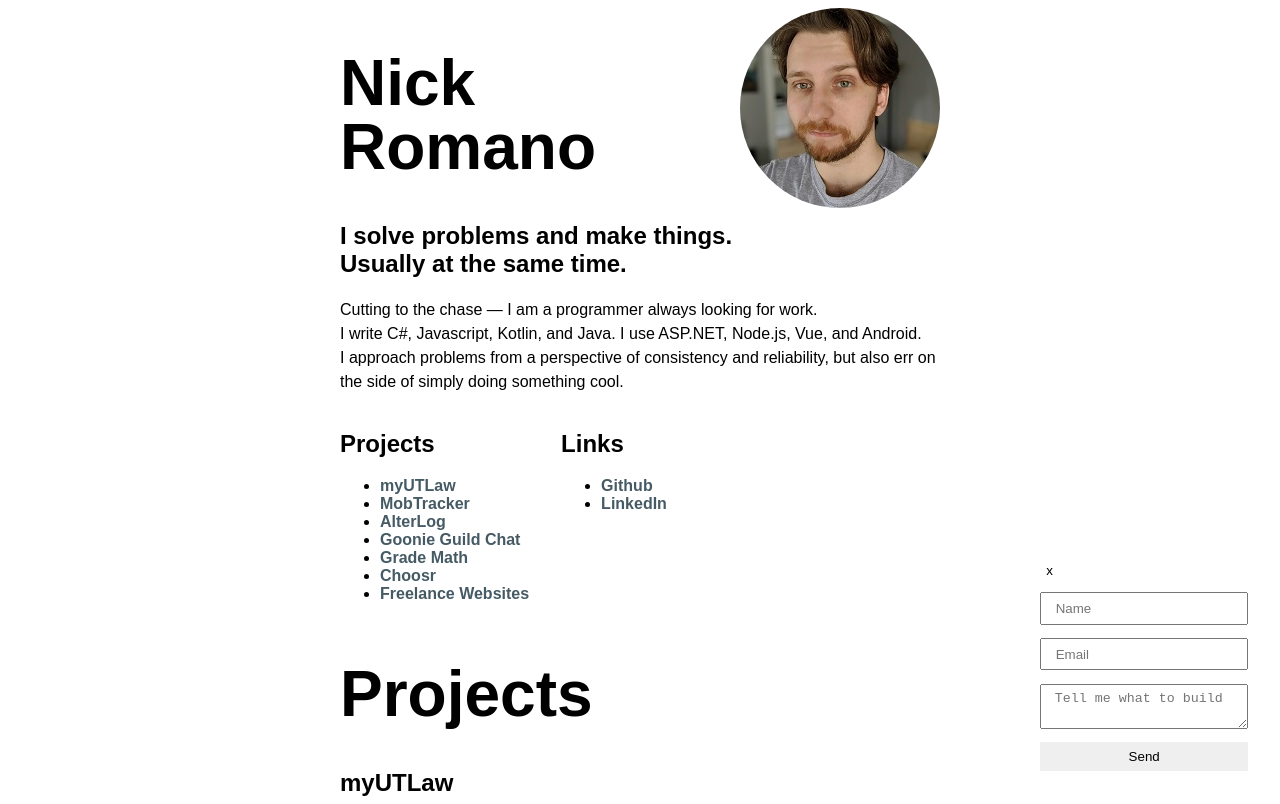
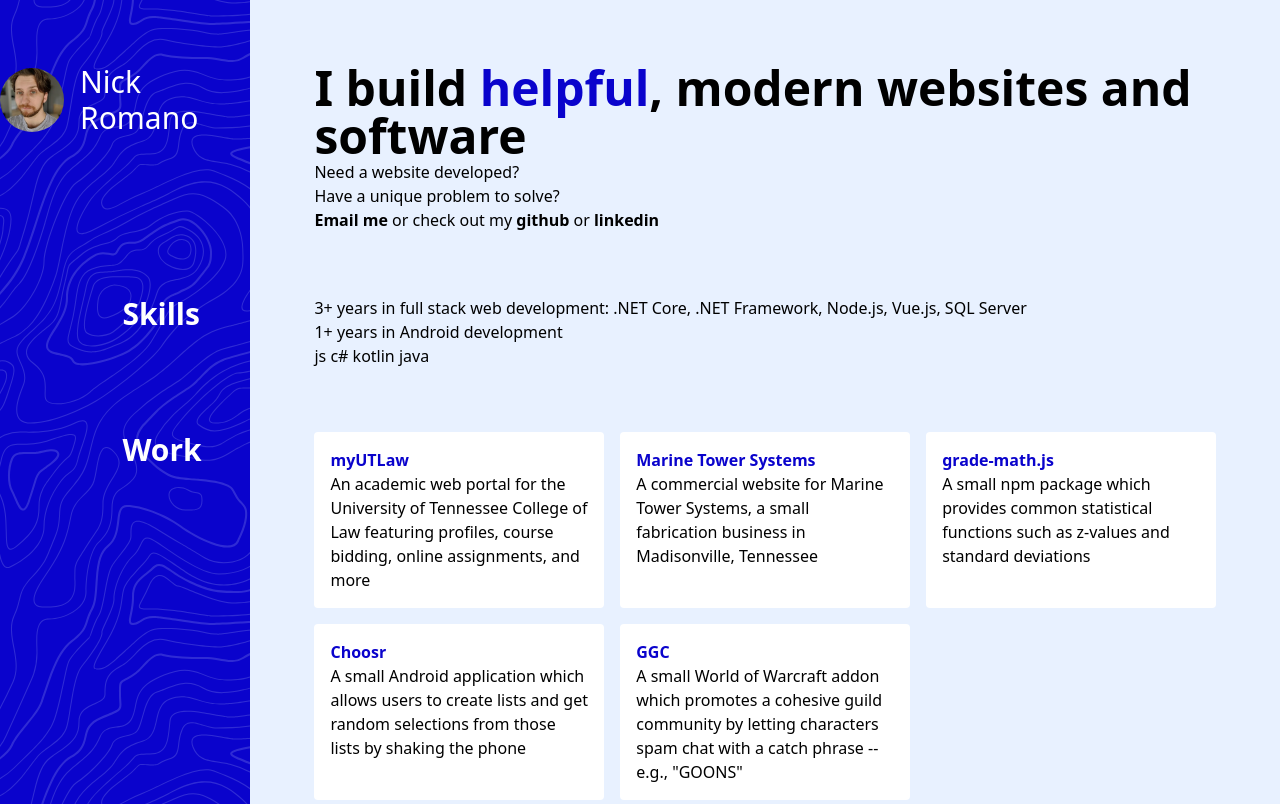
Before and after one commit to njromano/portfolio-website, a plain HTML site: page index.html in a window 1280 px wide. Shown: the top 804 px of the page. Drawn offline with nearby package versions, Linux system fonts and the light colour scheme.

Commit message:
big redesign with tailwind

```diff
--- a/index.html
+++ b/index.html
@@ -3,135 +3,74 @@
 <head>
     <meta charset="UTF-8">
     <title>Nick Romano</title>
-    <link rel="stylesheet" type="text/css" href="styles/main.css">
     <meta name="viewport" content="width=device-width, initial-scale=1.0">
+    <link href="https://unpkg.com/tailwindcss@^1.0/dist/tailwind.min.css" rel="stylesheet">
 </head>
 <body>
-<div class="container">
-    <div class="contact-floater" id="contact">
-        <input type="button" value="x" onclick="document.getElementById('contact').hidden = true">
-        <form action="https://mailthis.to/dev@njromano.com"
-              method="POST">
-            <input type="text" name="name" placeholder="Name">
-            <input type="email" name="_replyto" placeholder="Email">
-            <textarea name="message" placeholder="Tell me what to build"></textarea>
-            <input type="submit" value="Send">
-        </form>
-
-    </div>
-    <img src="img/me.jpg" id="me">
-    <h1>Nick Romano</h1>
-    <h2>I solve problems and make things.<br>Usually at the same time.</h2>
-    <p>Cutting to the chase &mdash; I am a programmer always looking for work.<br>I write C#, Javascript, Kotlin, and Java. I use ASP.NET, Node.js, Vue, and Android.<br>I approach problems from a perspective of consistency and reliability, but also err on the side of simply doing something cool.</p>
-    <div class="link-legs">
-        <div>
-            <h2>Projects</h2>
-            <ul>
-                <li><a href="#myUTLaw">myUTLaw</a></li>
-                <li><a href="#MobTracker">MobTracker</a></li>
-                <li><a href="#AlterLog">AlterLog</a></li>
-                <li><a href="#goonie">Goonie Guild Chat</a></li>
-                <li><a href="#grade-math">Grade Math</a></li>
-                <li><a href="#choosr">Choosr</li>
-                <li><a href="#freelance">Freelance Websites</a></li>
-            </ul>
-        </div>
-        <div>
-            <h2>Links</h2>
-            <ul>
-                <li><a href="https://github.com/njromano">Github</a></li>
-                <li><a href="https://www.linkedin.com/in/nicholas-romano-a74752b1/">LinkedIn</a></li>
-            </ul>
+<div class="flex min-h-screen">
+    <div class="hidden lg:block w-1/3 xl:w-1/4 text-white" style="background: #0A03CC url('./img/topography.svg'); fill: rgba(232,241,255, 0.17)">
+        <div class="flex items-center justify-center mt-16">
+            <img src="img/me.jpg" id="me" class="h-16 w-16 rounded-full">
+            <h1 class="font-light text-3xl ml-4">Nick Romano</h1>
         </div>
     </div>
+    <div class="w-full px-16 pt-16" style="background: #E8F1FF">
+        <h1 class="block lg:hidden font-light text-5xl">Nick Romano</h1>
+        <h1 class="text-5xl font-bold">I build <span style="color:#0A03CC">helpful</span>, modern websites and software</h1>
+        <p>Need a website developed?</p>
+        <p>Have a unique problem to solve?</p>
+        <a class="font-bold" href="mailto:dev@njromano.com">Email me</a>
+        or check out my
+        <a class="font-bold" href="https://github.com/njromano">github</a>
+        or
+        <a class="font-bold" href="https://www.linkedin.com/in/nicholas-romano-a74752b1/">linkedin</a>
+        <div class="my-16">
+            <h1 class="font-bold text-3xl lg:-ml-48 lg:text-white lg:float-left">Skills</h1>
+            <p>3+ years in full stack web development: .NET Core, .NET Framework, Node.js, Vue.js, SQL Server </p>
+            <p>1+ years in Android development</p>
+            <span>js</span> <span>c#</span> <span>kotlin</span> <span>java</span>
+        </div>
+        <h1 class="font-bold text-3xl lg:-ml-48 lg:text-white lg:float-left">Work</h1>
+        <div class="grid grid-cols-1 md:grid-cols-3 grid-flow-row gap-4">
+            <a href="https://my.law.utk.edu" class="rounded bg-white p-4 hover:shadow-lg">
+                <h2 class="font-bold" style="color:#0A03CC">myUTLaw</h2>
+                <p>An academic web portal for the
+                    University of Tennessee College of Law
+                    featuring profiles, course bidding, online
+                    assignments, and more</p>
+            </a>
+            <a href="http://marine-tower-systems.com" class="rounded bg-white p-4 hover:shadow-lg">
+                <h2 class="font-bold" style="color:#0A03CC">Marine Tower Systems</h2>
+                <p>A commercial website for Marine Tower
+                    Systems, a small fabrication business
+                    in Madisonville, Tennessee</p>
+            </a>
+            <a href="https://www.npmjs.com/package/grade-math" class="rounded bg-white p-4 hover:shadow-lg">
+                <h2 class="font-bold" style="color:#0A03CC">grade-math.js</h2>
+                <p>A small npm package which provides common
+                    statistical functions such as z-values and
+                    standard deviations</p>
+            </a>
+            <a href="https://play.google.com/store/apps/details?id=com.njromano.choosr" class="rounded bg-white p-4">
+                <h2 class="font-bold" style="color:#0A03CC">Choosr</h2>
+                <p>A small Android application which
+                    allows users to create lists and get
+                    random selections from those lists
+                    by shaking the phone</p>
+            </a>
+            <a href="https://www.curseforge.com/wow/addons/goonie-guild-chat" class="rounded bg-white p-4">
+                <h2 class="font-bold" style="color:#0A03CC">GGC</h2>
+                <p>A small World of Warcraft addon which
+                promotes a cohesive guild community
+                by letting characters spam chat with
+                a catch phrase -- e.g., "GOONS"</p>
+            </a>
+        </div>
+        <footer class="my-4">
+            &copy; <script>document.write(new Date().getFullYear())</script> Nick Romano
+        </footer>
+    </div>
+</div>
 
-    <h1>Projects</h1>
-    <h2 id="myUTLaw">myUTLaw</h2>
-    <img src="img/myUTLaw.png" id="project-myutlaw">
-    <p>myUTLaw is a web portal for the University of Tennessee College of Law. It provides hundreds of student, staff, and faculty with a platform to share information throughout the college.</p>
-    <p>With the help of a small IT team, we rewrote it in ASP.NET MVC 5, WebApi 2, Vue.js, and Node.js with Webpack. I am actively developing it. More information can be found on our <a href="https://utlawdevs.wordpress.com/">developer blog</a>.
-    <h3>Technologies</h3>
-    <ul>
-        <li>ASP.NET MVC 5, WebApi 2</li>
-        <li>Vue.js</li>
-        <li>Node.js</li>
-        <li>Webpack</li>
-    </ul>
-    <h3>Status</h3>
-    <p>In production</p>
-    <hr>
-
-    <h2 id="MobTracker">MobTracker</h2>
-    <img class="img-placeholder">
-    <p>MobTracker is a combat tracking web app designed for tabletop roleplaying games, specifically D&D 5th Edition. A game master can use it to track in-game combat data, much like a spreadsheet, but with many quality of life improvements.</p>
-    <h3>Technologies</h3>
-    <ul>
-        <li>Vue.js</li>
-        <li>Node.js</li>
-    </ul>
-    <h3>Status</h3>
-    <p>I am currently developing a way to efficiently create snapshots of data so that users can "undo" and "redo" their actions. I call it <a href="https://github.com/njromano/keep-js">keep-js</a></p>.
-    <hr>
-
-    <h2 id="AlterLog">AlterLog</h2>
-    <img class="img-placeholder">
-    <p>AlterLog is a mood-tracking web app focused on people with dissociative disorders. A user can track their mood states throughout their lives, and the app will provide users with insights into themselves and their thought patterns</p>
-    <h3>Technologies</h3>
-    <ul>
-        <li>Vue.js</li>
-        <li>Node.js</li>
-    </ul>
-    <h3>Status</h3>
-    <p>Backburner. <a href="https://njromano.com/alterlog.io/#/">Current progress</a></p>
-    <hr>
-
-    <h2 id="goonie">Goonie Guild Chat</h2>
-    <img class="img-placeholder">
-    <p>Goonie Guild Chat is a World of Warcraft addon developed for &lt;GOON SQUAD&gt;. It simply repeats the phrase "G💀💀NS" if someone says "G💀💀NS"' in guild chat.</p>
-    <h3>Technologies</h3>
-    <ul>
-        <li>LUA</li>
-    </ul>
-    <h3>Status</h3>
-    <p><a href="https://www.curseforge.com/wow/addons/goonie-guild-chat">Released</a></p>
-    <hr>
-
-    <h2 id="grade-math">Grade Math</h2>
-    <img class="img-placeholder">
-    <p>Grade Math is a simple npm package I made while creating a grading application for UT Law. It provides basic statistics functions like standard deviation and z-values.</p>
-    <h3>Technologies</h3>
-    <ul>
-        <li>Javascript</li>
-        <li>Node.js</li>
-        <li>Lodash</li>
-    </ul>
-    <h3>Status</h3>
-    <p><a href="https://www.npmjs.com/package/grade-math">Released</a></p>
-    <hr>
-
-    <h2 id="choosr">Choosr</h2>
-    <img src="img/choosr.png">
-    <p>Choosr is an Android application written as an introduction to the OS during my education. It lets users make lists and select from them randomly by shaking the phone.</p>
-    <h3>Technologies</h3>
-    <ul>
-        <li>Java</li>
-        <li>Android</li>
-    </ul>
-    <h3>Status</h3>
-    <p><a href="https://play.google.com/store/apps/details?id=com.njromano.choosr">Released</a> (but pretty outdated)</p>
-    <hr>
-
-    <h2 id="freelance">Freelance Websites</h2>
-    <img class="img-placeholder">
-    <p>I have also created commercial websites for the following companies</p>
-    <ul>
-        <li><a href="http://marine-tower-systems.com">Marine Tower Systems</a></li>
-    </ul>
-    <hr>
-
-    <footer>
-        &copy; <script>document.write(new Date().getFullYear())</script> Nick Romano
-    </footer>
-</div>
 </body>
 </html>
--- a/styles/main.css
+++ b/styles/main.css
@@ -71,33 +71,6 @@ hr {
     margin-bottom: 4em;
 }
 
-.contact-floater {
-    background: white;
-    position: fixed;
-    right: 0;
-    bottom: 0;
-    padding: 1em 2em;
-}
-
-.contact-floater form {
-    display: flex;
-    flex-direction: column;
-}
-
-.contact-floater form label {
-    margin-bottom: .5em;
-}
-
-.contact-floater form input, .contact-floater form textarea {
-    margin-bottom: 1em;
-    padding: .5em 1em;
-}
-
-input[type=submit] {
-    border: none;
-    padding: .5em 0;
-}
-
 #contact input[type=button]{
     border: none;
     background-color: transparent;
```
Also changed, not shown: img/topography.svg (added).
